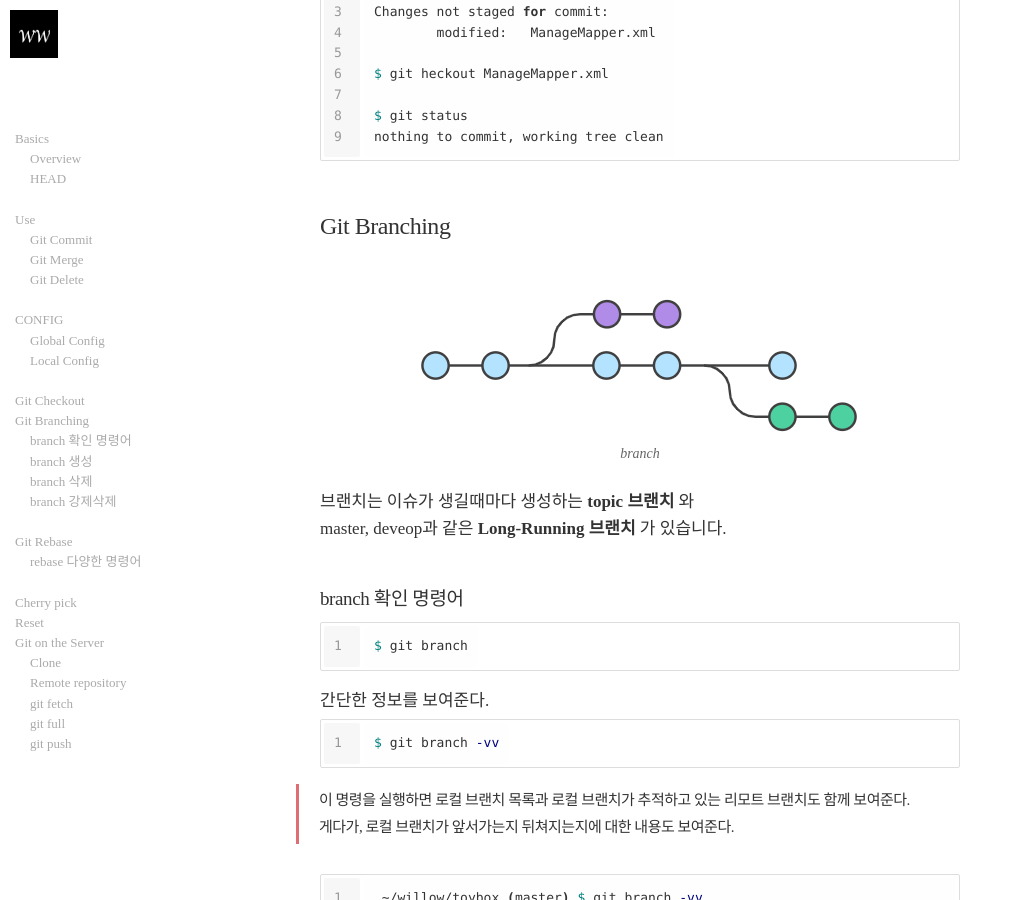
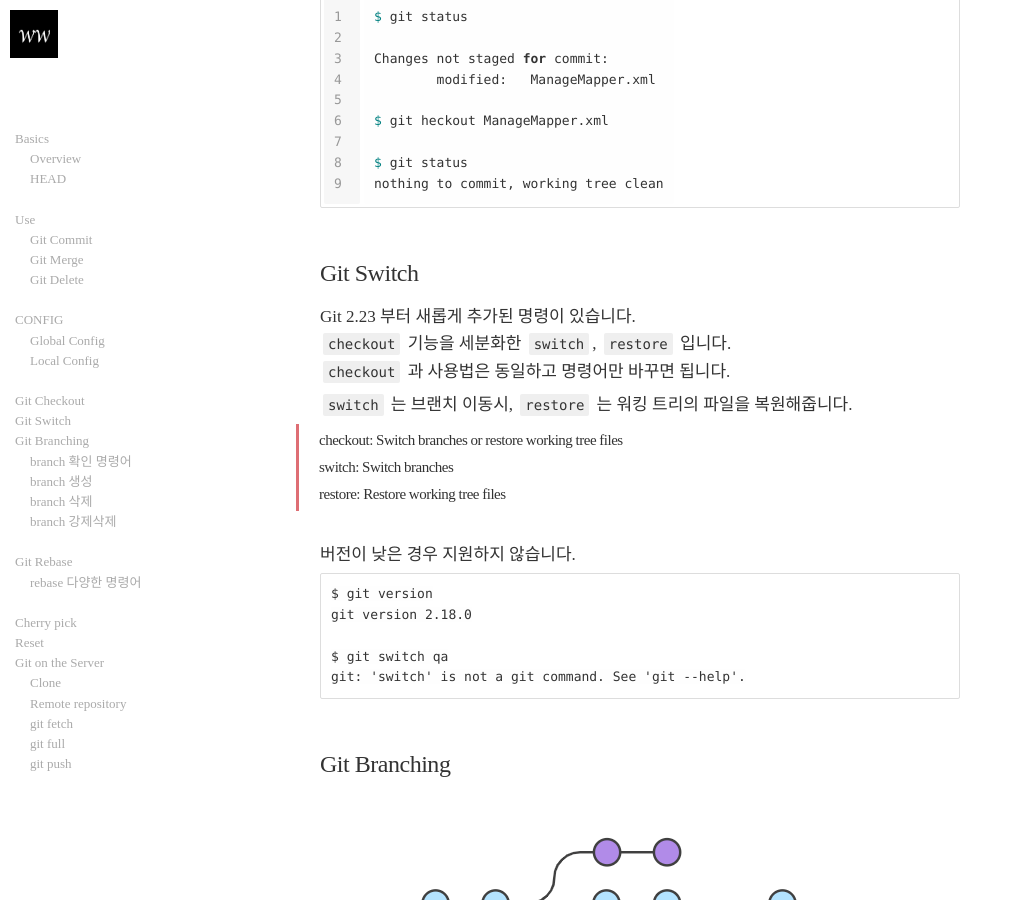
Before and after one commit to didalgus/didalgus.github.io, a Jekyll site: the page built from _posts/2019-06-20-About-Git.markdown, in a window 1280 px wide and 900 px high, scrolled down 5951 px. Shown: the whole window, without its empty margins (0-1013 px from the left). Built offline with Jekyll 4.4.1, drawn with Linux system fonts in a browser that asks for light colours; nearby versions of some CDN libraries; emoji names are drawn with the system emoji font; some web fonts are replaced; the table of contents is made by our own code; some of the changed text lies outside the part shown.

Commit message:
add post

````diff
--- a/_posts/2019-06-20-About-Git.markdown
+++ b/_posts/2019-06-20-About-Git.markdown
@@ -12,12 +12,15 @@
 ---
 
 
+* **About Git 1/2 ✓**  <span class="series">SERIES 1/2</span>
+* [git 2/2]({% post_url 2024-01-02-Git-Stash %}) <span class="series">SERIES 2/2</span>
+
 ![pro git book]({{ site.url }}/assets/article_images/2019-06-20-About-Git/progit2.png)
 
 git 사이트에서 [Pro Git book](https://git-scm.com/book/ko/v2)을 제공하고 있습니다.
-cherry-pick과 rebase가 궁금하여 읽기 시작했다가 거의 읽은거나 다름없어 완독해버렸습니다.
+cherry-pick과 rebase가 궁금하여 읽기 시작했다가 완독해버렸습니다.
 책 내용과 동일한 부분도 있고 제 나름대로 재 정리한 부분도 있습니다.
-(정리하다보니 내용이 많아 좀 쳐냈습니다.)
+(+ 정리하다보니 내용이 많아 좀 쳐냈습니다.)
 
 
 ## Basics
@@ -249,8 +252,27 @@
 nothing to commit, working tree clean
 ```
 
+## Git Switch
+
+Git 2.23 부터 새롭게 추가된 명령이 있습니다.
+`checkout` 기능을 세분화한 `switch`, `restore` 입니다.
+`checkout` 과 사용법은 동일하고 명령어만 바꾸면 됩니다.
+
+`switch` 는 브랜치 이동시, `restore` 는 워킹 트리의 파일을 복원해줍니다.
 
 
+>checkout: Switch branches or restore working tree files
+switch: Switch branches
+restore: Restore working tree files
+
+버전이 낮은 경우 지원하지 않습니다.
+```
+$ git version
+git version 2.18.0
+
+$ git switch qa
+git: 'switch' is not a git command. See 'git --help'.
+```
 
 ## Git Branching
 
@@ -865,7 +887,7 @@
 <br>
 
 >스크립트 파일들에 실행 권한을 추가해서 Git에 올리고 싶다면 다음과 같은 명령어를 이용하면 된다.
-git update-index --chmod=+x <스크립트 파일 이름>
+git update-index --chmod=+x `스크립트 파일 이름`
 서비스 운영이 쉬워지는 AWS 인프라 구축 가이드 p.133
 
 로컬에서 아래와 같이 명령어를 사용합니다.
````
Also changed, not shown: _posts/2024-01-02-Git-Stash.markdown (added, +146 -0 lines).
